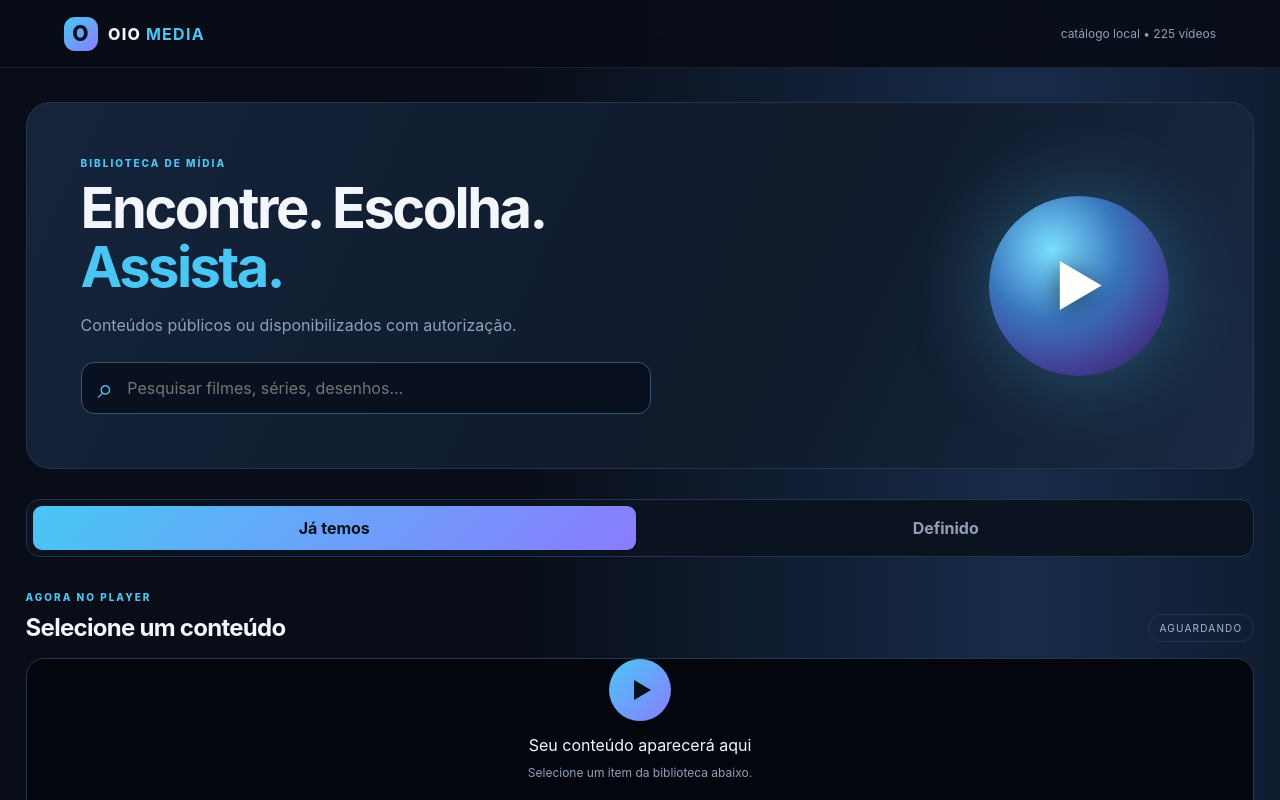
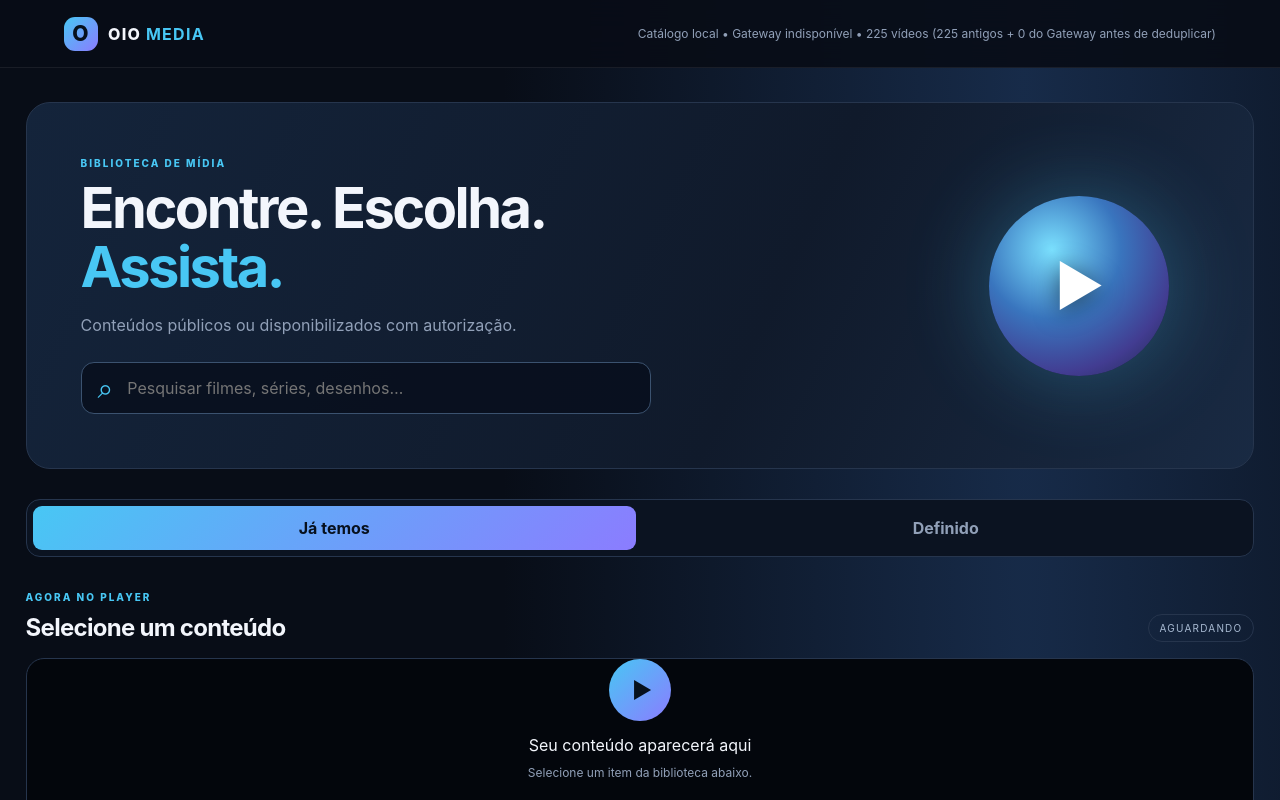
Before and after one commit to detiillimichel-max/OIO-SEARCH-ENGINE, a plain HTML site: page player/index.html in a window 1280 px wide. Shown: the top 800 px of the page. Drawn offline with Linux system fonts and the light colour scheme; no server answers.

Commit message:
Integra catálogo do Drive sem substituir biblioteca existente

```diff
--- a/player/index.html
+++ b/player/index.html
@@ -7,7 +7,7 @@
   <meta name="description" content="Biblioteca de vídeos públicos e autorizados do OIO.">
   <title>OIO Media Player</title>
   <link rel="manifest" href="./manifest.json">
-  <link rel="stylesheet" href="./style.css?v=1.1.3.5">
+  <link rel="stylesheet" href="./style.css?v=1.1.3.7">
 </head>
 <body>
 <header class="topbar">
@@ -41,6 +41,7 @@
     <div class="section-heading"><div><p class="eyebrow">CATÁLOGO</p><h2>Biblioteca</h2></div><span class="count" id="result-count">0 títulos</span></div>
     <nav class="filters" aria-label="Filtrar categoria">
       <button class="filter active" data-category="todos">Todos</button>
+      <button class="filter" data-category="videos">Vídeos do Gateway</button>
       <button class="filter" data-category="filmes">Filmes</button>
       <button class="filter" data-category="series">Séries</button>
       <button class="filter" data-category="desenhos">Desenhos</button>
@@ -79,7 +80,7 @@
   </section>
 </main>
 <footer>OIO MEDIA PLAYER <span>•</span> Use somente conteúdo que você tenha autorização para acessar e transmitir.</footer>
-<script src="./player.js?v=1.1.3.5" defer></script>
+<script src="./player.js?v=1.1.3.7" defer></script>
 <script>
 if ("serviceWorker" in navigator) window.addEventListener("load", () => navigator.serviceWorker.register("./sw.js").catch(() => {}));
 </script>
--- a/player/player.js
+++ b/player/player.js
@@ -144,46 +144,86 @@ function render() {
   }
 }
 async function loadCatalog() {
+  statusEl.textContent = "Carregando catálogo local e Gateway…";
   try {
-    // Primeiro tenta o catálogo privado do proprietário, publicado pelo gateway.
-    let raw = [];
-    let sourceLabel = "catálogo local";
-    try {
-      const gatewayResponse = await fetch(DRIVE_GATEWAY_URL + "?v=" + Date.now(), { cache: "no-store" });
-      if (gatewayResponse.ok) {
-        const gatewayPayload = await gatewayResponse.json();
-        if (gatewayPayload.ok === true && Array.isArray(gatewayPayload.videos)) {
-          raw = gatewayPayload.videos.map(video => ({
-            title: video.name,
-            url: video.previewUrl,
-            poster: video.thumbnailUrl,
-            category: "filmes",
-            description: "Vídeo público do Google Drive",
-            authorized: true
-          }));
-          sourceLabel = "Google Drive";
-        }
-      }
-    } catch (gatewayError) {
-      console.warn("OIO Drive Gateway indisponível; usando catálogo local.", gatewayError);
+    // As duas fontes são lidas separadamente. O catálogo local nunca é substituído.
+    const [localResult, gatewayResult] = await Promise.allSettled([
+      fetch(CATALOG_URL + "?v=" + Date.now(), { cache: "no-store" }).then(async response => {
+        if (!response.ok) throw new Error("Catálogo local: HTTP " + response.status);
+        return response.json();
+      }),
+      fetch(DRIVE_GATEWAY_URL + "?v=" + Date.now(), { cache: "no-store" }).then(async response => {
+        if (!response.ok) throw new Error("Gateway: HTTP " + response.status);
+        return response.json();
+      })
+    ]);
+
+    let localItems = [];
+    let gatewayItems = [];
+    let localError = null;
+    let gatewayError = null;
+
+    if (localResult.status === "fulfilled") {
+      const payload = localResult.value;
+      localItems = Array.isArray(payload) ? payload : (Array.isArray(payload.items) ? payload.items : []);
+    } else {
+      localError = localResult.reason;
+      console.warn("OIO Media: catálogo local indisponível.", localError);
     }
 
-    // Mantém o catálogo que já existia como fallback, sem sobrescrevê-lo.
-    if (!raw.length) {
-      const response = await fetch(CATALOG_URL + "?v=" + Date.now(), { cache: "no-store" });
-      if (!response.ok) throw new Error("HTTP " + response.status);
-      const payload = await response.json();
-      raw = Array.isArray(payload) ? payload : (Array.isArray(payload.items) ? payload.items : []);
-      sourceLabel = "catálogo local";
+    if (gatewayResult.status === "fulfilled") {
+      const payload = gatewayResult.value;
+      if (payload && payload.ok === true && Array.isArray(payload.videos)) {
+        // O Gateway só inclui itens cujo acesso anônimo foi confirmado.
+        gatewayItems = payload.videos.map(video => ({
+          id: video.id,
+          title: video.name || "Vídeo sem título",
+          url: video.previewUrl || video.webViewLink || "",
+          poster: video.thumbnailUrl || "",
+          category: "videos",
+          description: "Acesso público confirmado pelo OIO-DRIVE-GATEWAY.",
+          source: "OIO-DRIVE-GATEWAY",
+          access: video.access || "PUBLIC_ACCESS_CONFIRMED",
+          playback_type: "drive_preview"
+        }));
+      } else {
+        gatewayError = new Error("Resposta do Gateway sem catálogo válido.");
+      }
+    } else {
+      gatewayError = gatewayResult.reason;
+      console.warn("OIO Media: Gateway indisponível; mantendo catálogo local.", gatewayError);
     }
 
-    catalog = raw.map((item, index) => ({
-      ...item,
-      title: item.title || ("Vídeo " + (index + 1)),
-      category: item.category || "filmes",
-      url: item.url || item.previewUrl || item.embed_url || ""
-    })).filter(item => safeUrl(item.url));
-    statusEl.textContent = sourceLabel + " • " + catalog.length + " vídeos";
+    if (localError && gatewayError) {
+      throw new Error("Não foi possível carregar nenhuma fonte. " +
+        String(localError.message || localError) + " / " +
+        String(gatewayError.message || gatewayError));
+    }
+
+    // Mantém primeiro os itens antigos e acrescenta os novos sem duplicar IDs do Drive.
+    const merged = [];
+    const seen = new Set();
+    for (const item of [...localItems, ...gatewayItems]) {
+      const url = item.url || item.previewUrl || item.embed_url || "";
+      const key = String(item.id || driveFileId(url) || url).trim();
+      if (!key || seen.has(key)) continue;
+      seen.add(key);
+      merged.push({
+        ...item,
+        title: item.title || item.name || ("Vídeo " + (merged.length + 1)),
+        category: item.category || "filmes",
+        url
+      });
+    }
+
+    catalog = merged.filter(item => safeUrl(item.url));
+    const gatewayCount = gatewayItems.filter(item => safeUrl(item.url)).length;
+    const localCount = localItems.filter(item => safeUrl(item.url)).length;
+    const sourceLabel = gatewayError
+      ? "Catálogo local • Gateway indisponível"
+      : "Biblioteca integrada";
+    statusEl.textContent = sourceLabel + " • " + catalog.length +
+      " vídeos (" + localCount + " antigos + " + gatewayCount + " do Gateway antes de deduplicar)";
     render();
   } catch (error) {
     statusEl.textContent = "Falha ao carregar catálogo";
--- a/player/sw.js
+++ b/player/sw.js
@@ -1,10 +1,10 @@
 const CACHE_PREFIX = "oio-media-player-";
-const CACHE_NAME = CACHE_PREFIX + "v7";
+const CACHE_NAME = CACHE_PREFIX + "v8";
 const APP_SHELL = [
   "./",
   "./index.html",
-  "./style.css?v=1.1.3.5",
-  "./player.js?v=1.1.3.5",
+  "./style.css?v=1.1.3.7",
+  "./player.js?v=1.1.3.7",
   "./manifest.json",
   "./icons/oio-media.svg"
 ];
```
